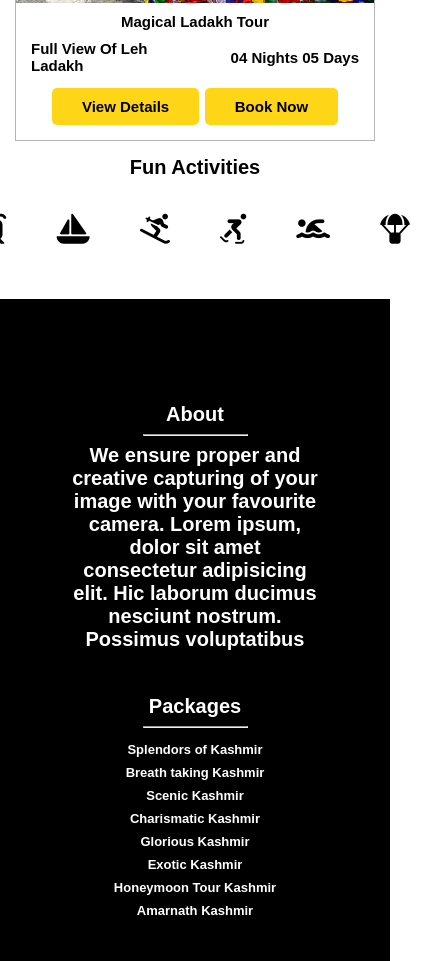
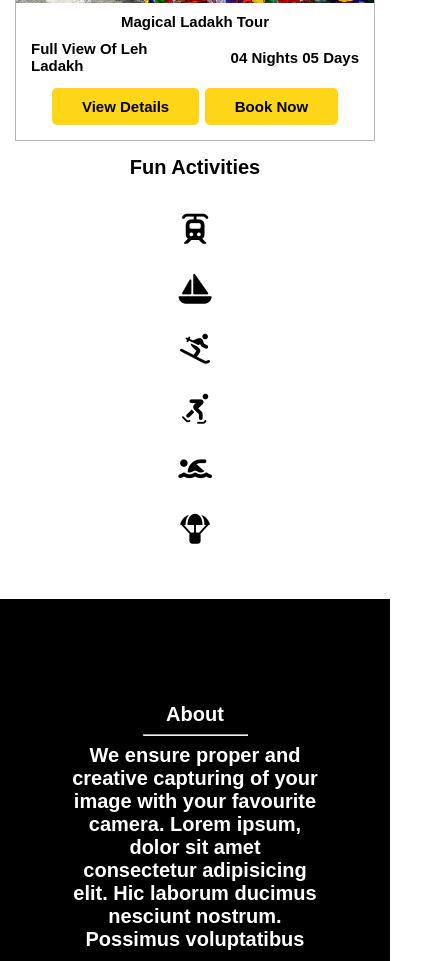
Before and after one commit to dhoolkarnain/kaisarinttravels-1, a plain HTML site: page index.html in a window 390 px wide. Shown: the part 5696-6657 px from the top of the page, 435 px wide, since content can reach past the window. Drawn offline with Linux system fonts and the light colour scheme; a web font is replaced by a local one.

Commit message:
Update style.css

```diff
--- a/style.css
+++ b/style.css
@@ -776,6 +776,52 @@ input[type=checkbox] {
     font-size: 30px;
 
 }
+@media (max-width: 502px) {
+    .fun-activities {
+        /* background-color: black; */
+        /* border: 2px solid red; */
+        padding: 0px 23px;
+        display: flex;
+        flex-direction: column;
+        /* height: 120px; */
+        /* background-image: url('/media/images/bg.jpg'); */
+        /* height: auto; */
+    }
+
+    .fun-activities h1 {
+        /* background-color: black; */
+        /* border: 2px solid red; */
+        /* margin: 23px; */
+        /* display: flex; */
+        color: rgb(0, 0, 0);
+        flex-direction: column;
+        align-items: center;
+    }
+
+    .activities {
+        /* background-color: black; */
+        height: 400px;
+        /* border: 2px solid red; */
+        display: flex;
+        /* justify-content: center; */
+        /* align-items: center; */
+        flex-direction: column;
+    }
+
+    .activities i {
+        /* color: rgb(255, 213, 23); */
+        /* color: black; */
+        /* border: 2px solid red; */
+        /* padding-right: 25px; */
+        padding: 15px;
+        /* padding-left: 25px; */
+        /* width: 100%; */
+        cursor: pointer;
+        /* font-size: 30px; */
+
+    }
+}
+
 
 /* FOOTER */
 footer {
```
